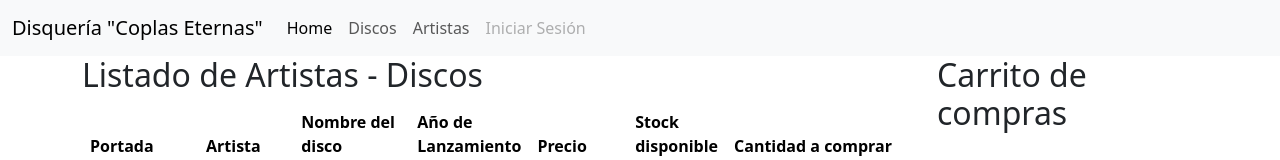
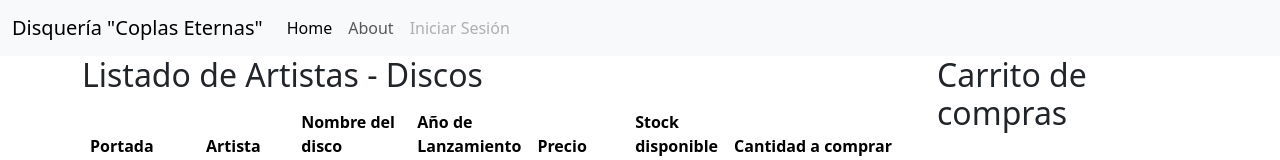
Before and after one commit to Albab88/Proyecto-Angular, an Angular app: page /music in a window 1280 px wide. Before the commit this address led to /. Shown: the top 160 px of the page. Built offline with nearby package versions, Linux system fonts and the light colour scheme.

Commit message:
Se hace el ruteo

```diff
--- a/src/app/app-routing.module.ts
+++ b/src/app/app-routing.module.ts
@@ -1,7 +1,24 @@
 import { NgModule } from '@angular/core';
 import { RouterModule, Routes } from '@angular/router';
+import { DisqueriaAboutComponent } from './disqueria-about/disqueria-about.component';
+import { DisqueriaMusicComponent } from './disqueria-music/disqueria-music.component';
 
-const routes: Routes = [];
+const routes: Routes = [
+
+  {
+    path: '',
+    redirectTo: '/music',
+    pathMatch: 'full'
+  },
+  {
+    path: 'music',
+    component: DisqueriaMusicComponent
+  },
+  {
+    path: 'about',
+    component: DisqueriaAboutComponent
+  },
+];
 
 @NgModule({
   imports: [RouterModule.forRoot(routes)],
--- a/src/app/app.component.html
+++ b/src/app/app.component.html
@@ -7,13 +7,10 @@
     <div class="collapse navbar-collapse" id="navbarNav">
       <ul class="navbar-nav">
         <li class="nav-item">
-          <a class="nav-link active" aria-current="page" href="#">Home</a>
+          <a class="nav-link active" [routerLink]="['/']">Home</a>
         </li>
         <li class="nav-item">
-          <a class="nav-link" href="#">Discos</a>
-        </li>
-        <li class="nav-item">
-          <a class="nav-link" href="#">Artistas</a>
+          <a class="nav-link" [routerLink]="['/about']">About</a>
         </li>
         <li class="nav-item">
           <a class="nav-link disabled" aria-disabled="true">Iniciar Sesión</a>
@@ -23,6 +20,6 @@
   </div>
 </nav>
 <div class="container">
-  <app-disqueria-music></app-disqueria-music>
+  <router-outlet></router-outlet>
 </div>
 <footer>{{title}} 2025</footer>
```
